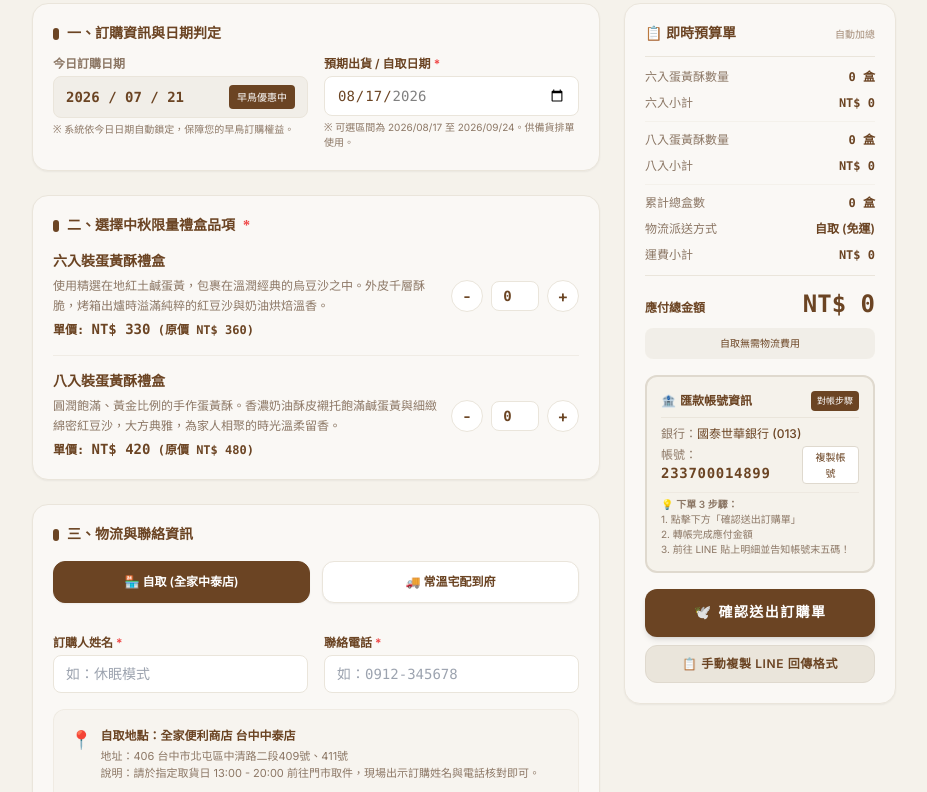
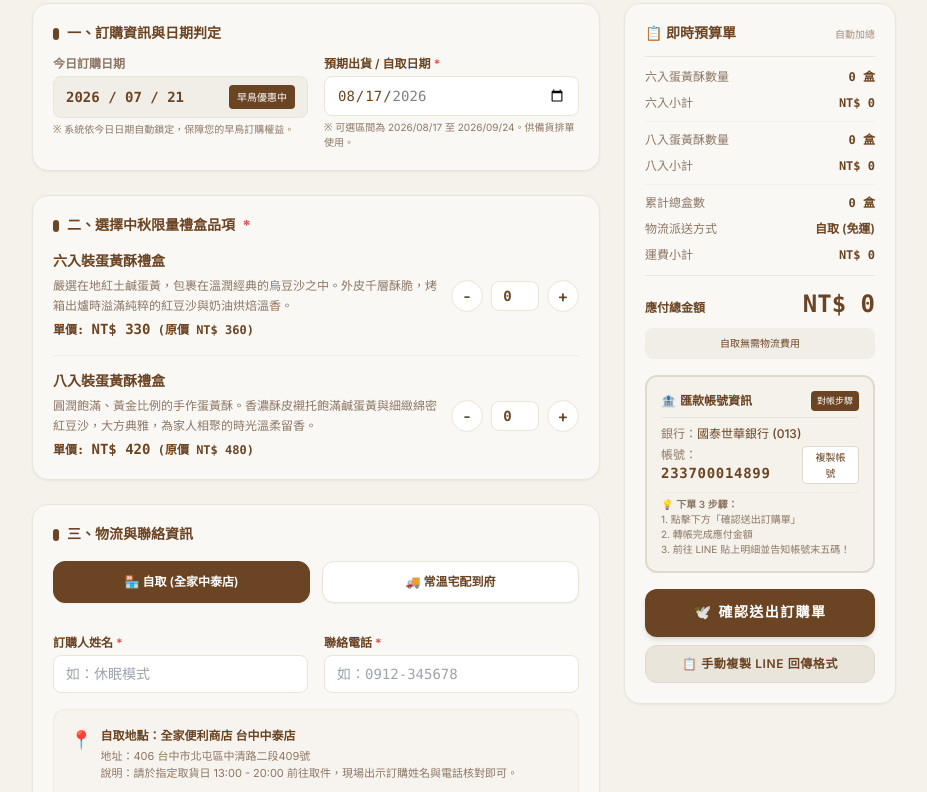
Before and after one commit to ypx00807/sleepmode, a plain HTML site: page index.html in a window 1280 px wide. Shown: the part 336-1128 px from the top of the page, without its empty margins (176-1103 px from the left). Drawn offline with nearby package versions, Linux system fonts and the light colour scheme; grey boxes are pictures that could not be loaded.

Commit message:
Update index.html

```diff
--- a/index.html
+++ b/index.html
@@ -177,7 +177,7 @@
                         <div class="space-y-1 max-w-sm">
                             <h4 class="text-sm font-bold text-sleep-800 font-serif">六入裝蛋黃酥禮盒</h4>
                             <p class="text-xs text-sleep-600 leading-relaxed">
-                                使用精選在地紅土鹹蛋黃，包裹在溫潤經典的烏豆沙之中。外皮千層酥脆，烤箱出爐時溢滿純粹的紅豆沙與奶油烘焙溫香。
+                                嚴選在地紅土鹹蛋黃，包裹在溫潤經典的烏豆沙之中。外皮千層酥脆，烤箱出爐時溢滿純粹的紅豆沙與奶油烘焙溫香。
                             </p>
                             <p class="text-xs text-sleep-800 font-semibold font-mono">
                                 單價: <span id="price6Text" class="text-sm">NT$ 330</span> (原價 NT$ 360)
@@ -195,7 +195,7 @@
                         <div class="space-y-1 max-w-sm">
                             <h4 class="text-sm font-bold text-sleep-800 font-serif">八入裝蛋黃酥禮盒</h4>
                             <p class="text-xs text-sleep-600 leading-relaxed">
-                                圓潤飽滿、黃金比例的手作蛋黃酥。香濃奶油酥皮襯托飽滿鹹蛋黃與細緻綿密紅豆沙，大方典雅，為家人相聚的時光溫柔留香。
+                                圓潤飽滿、黃金比例的手作蛋黃酥。香濃酥皮襯托飽滿鹹蛋黃與細緻綿密紅豆沙，大方典雅，為家人相聚的時光溫柔留香。
                             </p>
                             <p class="text-xs text-sleep-800 font-semibold font-mono">
                                 單價: <span id="price8Text" class="text-sm">NT$ 420</span> (原價 NT$ 480)
@@ -256,8 +256,8 @@
                             <span class="text-lg">📍</span>
                             <div>
                                 <p class="font-bold">自取地點：全家便利商店 台中中泰店</p>
-                                <p class="text-sleep-600 text-[11px] mt-0.5">地址：406 台中市北屯區中清路二段409號、411號</p>
-                                <p class="text-sleep-600 text-[11px]">說明：請於指定取貨日 13:00 - 20:00 前往門市取件，現場出示訂購姓名與電話核對即可。</p>
+                                <p class="text-sleep-600 text-[11px] mt-0.5">地址：406 台中市北屯區中清路二段409號</p>
+                                <p class="text-sleep-600 text-[11px]">說明：請於指定取貨日 13:00 - 20:00 前往取件，現場出示訂購姓名與電話核對即可。</p>
                             </div>
                         </div>
                         <div class="w-full h-48 rounded-lg overflow-hidden border border-sleep-200 bg-white relative">
@@ -827,7 +827,7 @@
 
             let logisticsDetail = "";
             if (data.method === 'pickup') {
-                logisticsDetail = "自取 (全家中態店)\n取貨地址：台中市北屯區中清路二段409號、411號";
+                logisticsDetail = "自取 (全家中泰店)\n取貨地址：台中市北屯區中清路二段409號";
             } else {
                 const city = document.getElementById('citySelect').value;
                 const dist = document.getElementById('districtSelect').value;
@@ -906,7 +906,7 @@
             let logisticsInfo = "";
 
             if (!isShipping) {
-                logisticsInfo = "自取 (全家中態店)";
+                logisticsInfo = "自取 (全家中泰店)";
             } else {
                 const citySel = document.getElementById('citySelect');
                 const distSel = document.getElementById('districtSelect');
```
